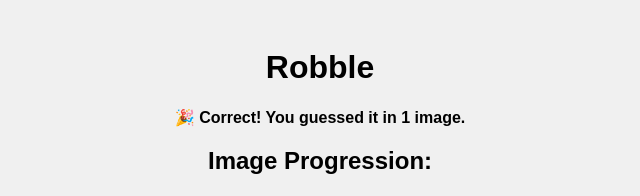
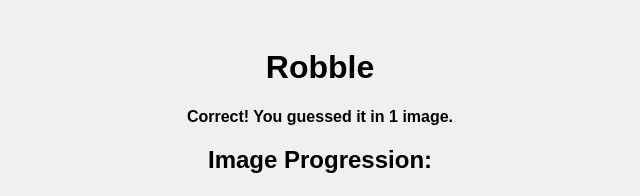
Before and after one commit to littledancingman/robble, a plain HTML site: page index.html in a window 1280 px wide. Both pictures are taken after a click on the button "Rob". Shown: the top 196 px of the page, 320-960 px from the left. Drawn offline with Linux system fonts and the light colour scheme.

Commit message:
Update index.html

```diff
--- a/index.html
+++ b/index.html
@@ -95,7 +95,7 @@
     function handleChoice(selected) {
       if (selected === answer) {
         correctIndex = currentIndex;
-        feedback.textContent = `🎉 Correct! You guessed it in ${currentIndex + 1} ${currentIndex === 0 ? 'image' : 'images'}.`;
+        feedback.textContent = `Correct! You guessed it in ${currentIndex + 1} ${currentIndex === 0 ? 'image' : 'images'}.`;
         showProgression();
         endGame();
       } else {
```
